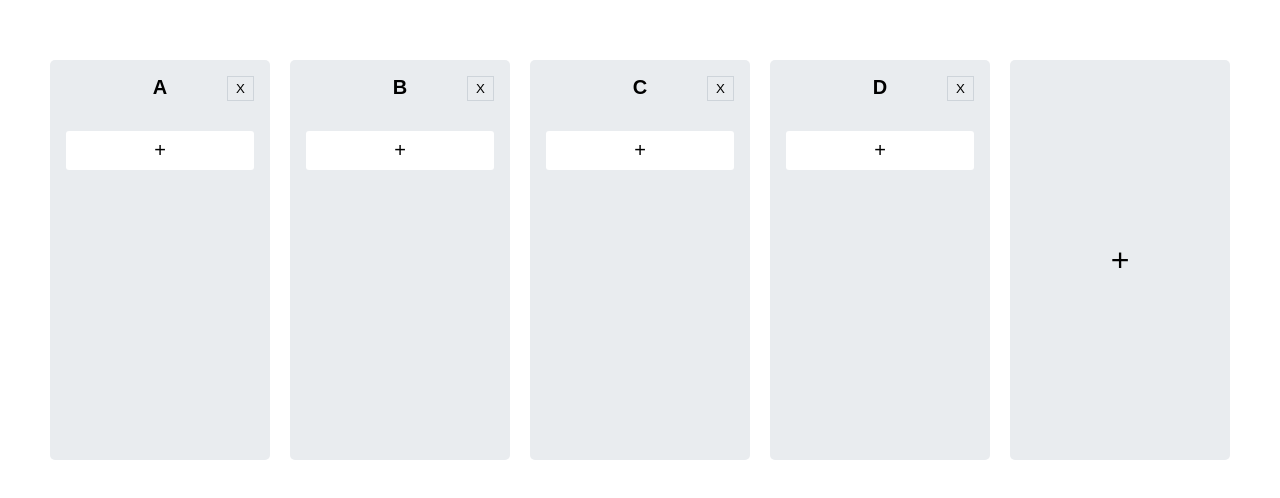
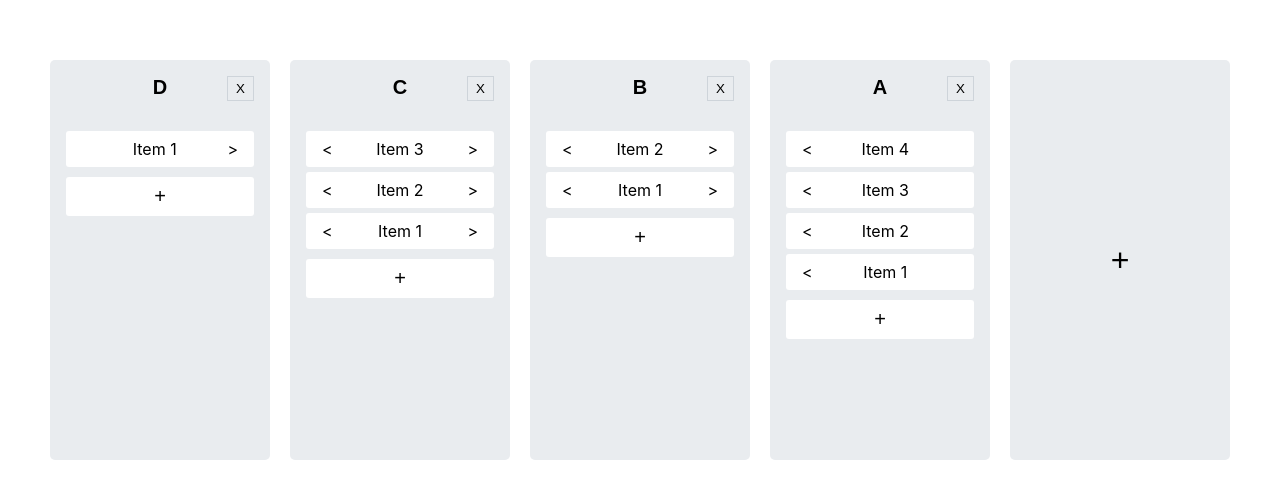
Before and after one commit to jong-hui/catch-trello, a Next.js app: page / in a window 1280 px wide. Shown: the part 140-638 px from the top of the page. Built offline with nearby package versions, Linux system fonts and the light colour scheme.

Commit message:
fix: set task updateAt when change board

```diff
--- a/src/models/trello/BoardModel.ts
+++ b/src/models/trello/BoardModel.ts
@@ -42,7 +42,7 @@ export class BoardModel {
   }
 
   get tasks() {
-    return this.trelloStore.tasks.filter(task => task.boardId === this.id)
+    return this.trelloStore.displayTasks.filter(task => task.boardId === this.id)
   }
 
   get trelloIndex() {
--- a/src/models/trello/taskModel.ts
+++ b/src/models/trello/taskModel.ts
@@ -37,6 +37,7 @@ export class TaskModel {
 
   changeBoard(boardId: Task['boardId']) {
     this.boardId = boardId
+    this.updatedAt = getNowDateAt()
   }
 
   hydrate(data: Task) {
--- a/src/stores/TrelloStore/TrelloStore.ts
+++ b/src/stores/TrelloStore/TrelloStore.ts
@@ -37,10 +37,58 @@ export class TrelloStore {
 
   initial() {
     if (this.boards.length === 0) {
-      this.addBoard({ title: 'A' })
-      this.addBoard({ title: 'B' })
-      this.addBoard({ title: 'C' })
-      this.addBoard({ title: 'D' })
+      const aBoard = this.addBoard({ title: 'A' })
+      const bBoard = this.addBoard({ title: 'B' })
+      const cBoard = this.addBoard({ title: 'C' })
+      const dBoard = this.addBoard({ title: 'D' })
+
+      // aBoard
+      this.addTask({
+        title: 'Item 1',
+        boardId: aBoard.id
+      })
+      this.addTask({
+        title: 'Item 2',
+        boardId: aBoard.id
+      })
+      this.addTask({
+        title: 'Item 3',
+        boardId: aBoard.id
+      })
+      this.addTask({
+        title: 'Item 4',
+        boardId: aBoard.id
+      })
+
+      // bBoard
+      this.addTask({
+        title: 'Item 1',
+        boardId: bBoard.id
+      })
+      this.addTask({
+        title: 'Item 2',
+        boardId: bBoard.id
+      })
+
+      // cBoard
+      this.addTask({
+        title: 'Item 1',
+        boardId: cBoard.id
+      })
+      this.addTask({
+        title: 'Item 2',
+        boardId: cBoard.id
+      })
+      this.addTask({
+        title: 'Item 3',
+        boardId: cBoard.id
+      })
+
+      // dBoard
+      this.addTask({
+        title: 'Item 1',
+        boardId: dBoard.id
+      })
     }
   }
 
@@ -51,12 +99,14 @@ export class TrelloStore {
     title: Task['title']
     boardId: Task['boardId']
   }) {
-    this.tasks.push(
-      new TaskModel({
-        title,
-        boardId
-      }, this)
-    )
+    const newTask = new TaskModel({
+      title,
+      boardId
+    }, this)
+
+    this.tasks.push(newTask)
+
+    return newTask
   }
 
   addBoard({
@@ -64,11 +114,13 @@ export class TrelloStore {
   }: {
     title: Board['title']
   }) {
-    this.boards.push(
-      new BoardModel({
-        title,
-      }, this)
-    )
+    const newBoard = new BoardModel({
+      title,
+    }, this)
+
+    this.boards.push(newBoard)
+
+    return newBoard
   }
 
   getBoardByIndex(index: number) {
@@ -80,11 +132,20 @@ export class TrelloStore {
   }
 
   get displayBoards() {
-    return this.boards.filter(board => !board.isDeleted)
+    return this.boards
+      .filter(board => !board.isDeleted)
+      .sort((a, b) => {
+        return +new Date(a.updatedAt) > +new Date(b.updatedAt) ? 1 : -1
+      })
   }
 
   get displayTasks() {
-    return this.tasks.filter(task => !task.isDeleted)
+    return this.tasks
+      .filter(task => !task.isDeleted)
+      .sort((a, b) => {
+        console.log(+new Date(a.updatedAt))
+        return +new Date(a.updatedAt) > +new Date(b.updatedAt) ? 1 : -1
+      })
   }
 
   hydrate() {
```
